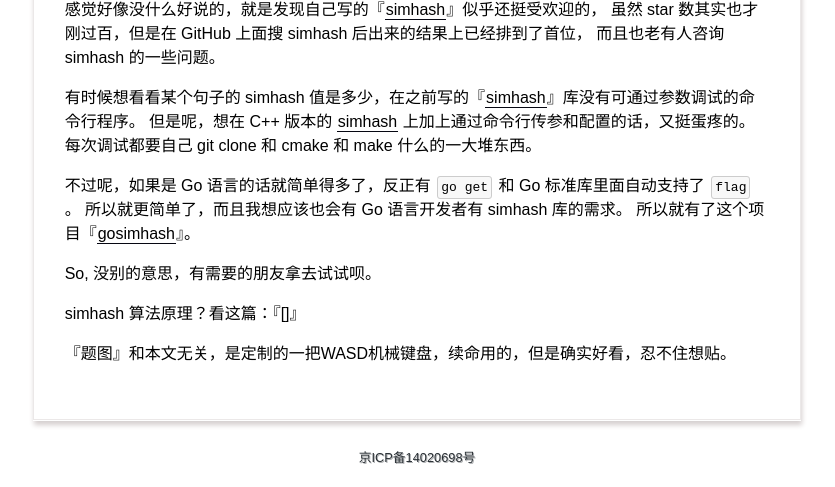
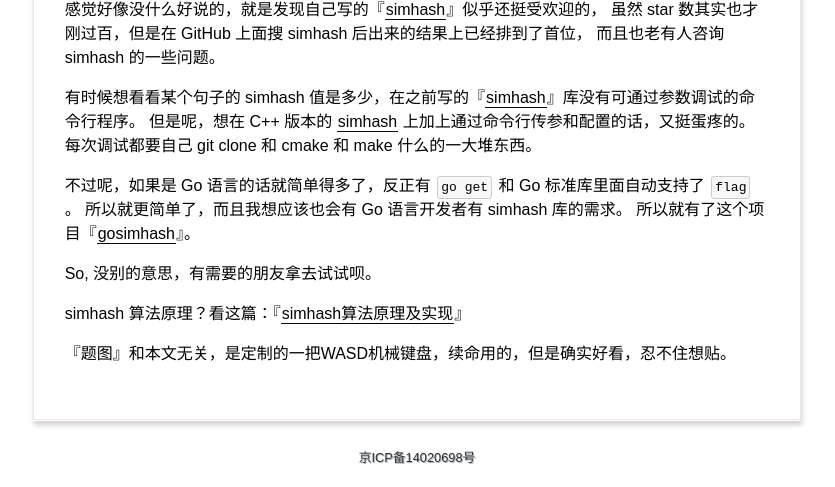
Before and after one commit to yanyiwu/blog, a Jekyll site: the page built from _posts/2015-10-19-go-simhash.md, in a window 1280 px wide. Shown: the part 488-975 px from the top of the page, without its empty margins (223-1058 px from the left). Built offline with Jekyll 4.4.1, drawn with Linux system fonts in a browser that asks for light colours; Markdown is read by kramdown in place of the engine named in the settings; comment, search, counter and statistics services are not loaded.

Commit message:
fix typo

```diff
--- a/_posts/2015-10-19-go-simhash.md
+++ b/_posts/2015-10-19-go-simhash.md
@@ -24,7 +24,7 @@ category: work
 
 So, 没别的意思，有需要的朋友拿去试试呗。
 
-simhash 算法原理？看这篇：『[]』
+simhash 算法原理？看这篇：『[simhash算法原理及实现]』
 
 『题图』和本文无关，是定制的一把WASD机械键盘，续命用的，但是确实好看，忍不住想贴。
 
```
